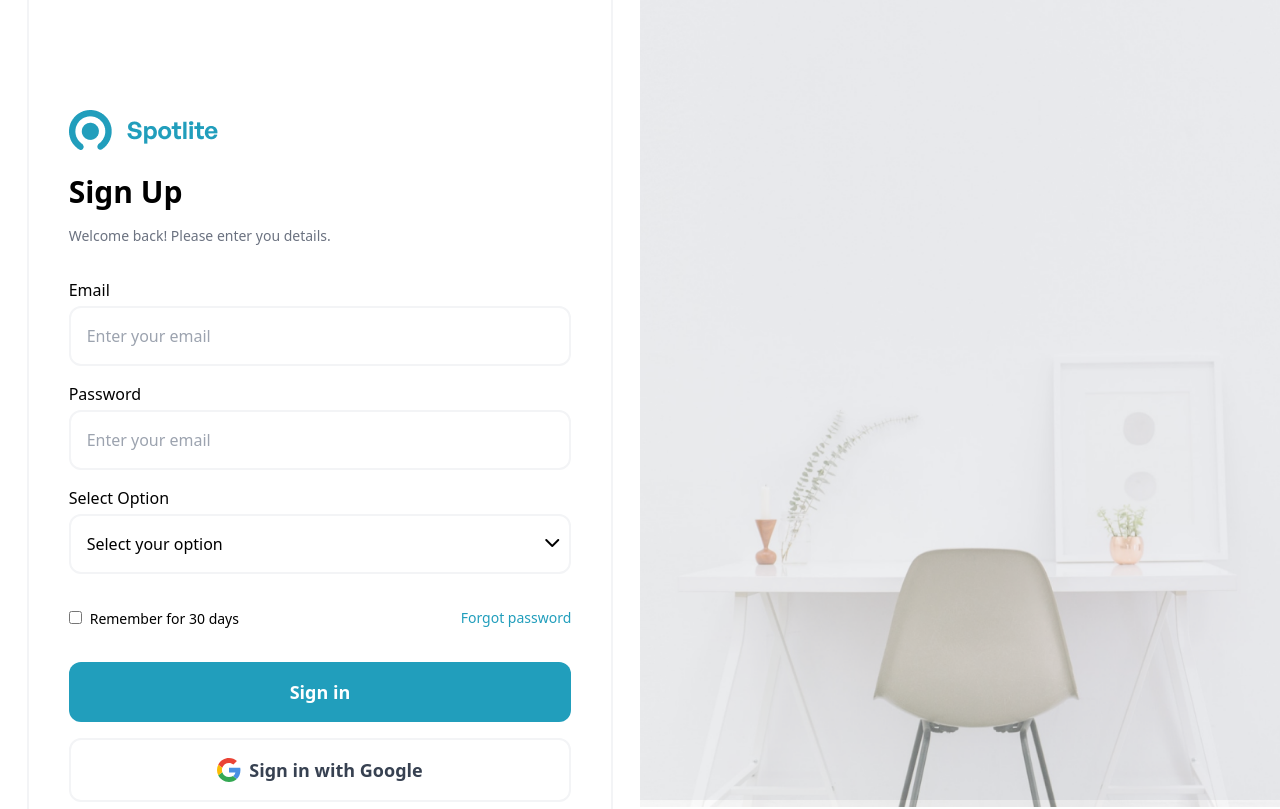
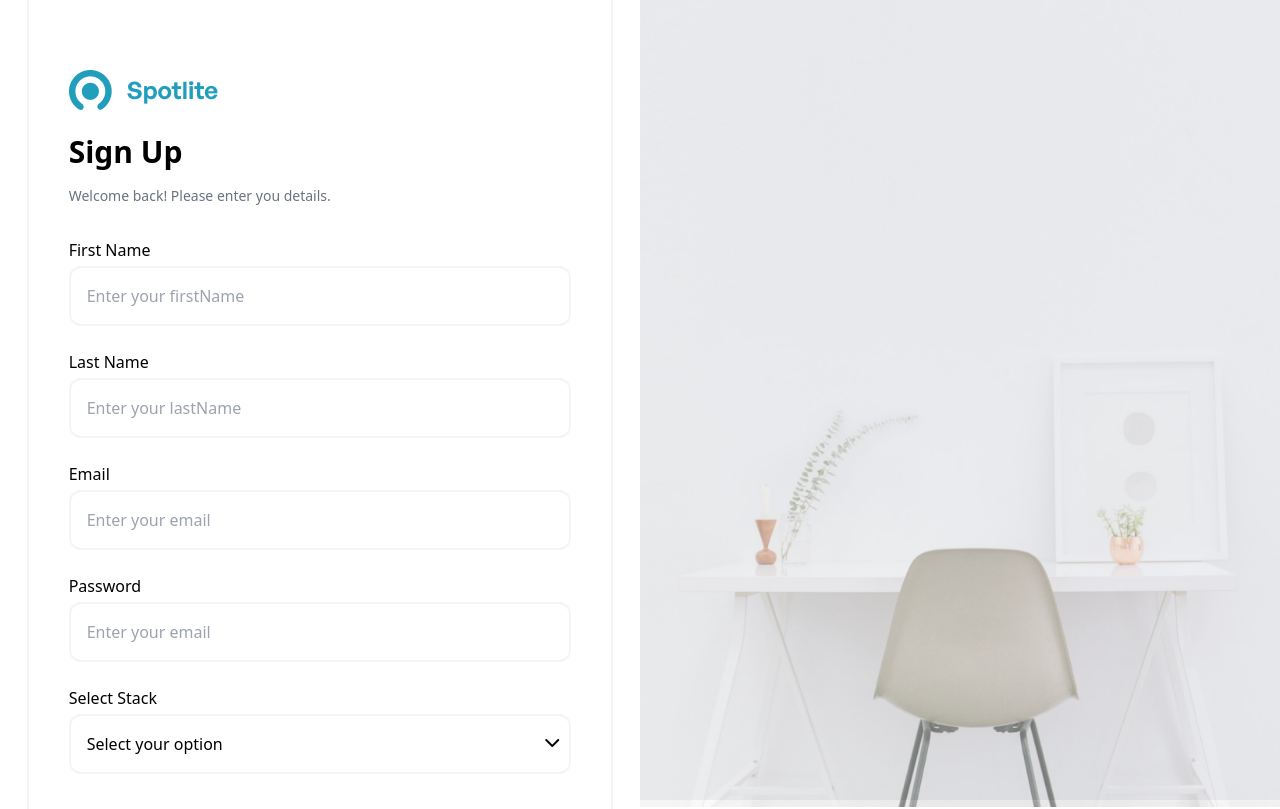
Before and after one commit to iam-ogomide/spotlight-admin, a React (Vite) app: page /register in a window 1280 px wide. Shown: the top 809 px of the page. Built offline with nearby package versions, Linux system fonts and the light colour scheme.

Commit message:
register-fix

```diff
--- a/src/routes/dashboard/Register.jsx
+++ b/src/routes/dashboard/Register.jsx
@@ -1,34 +1,51 @@
 import React from "react";
 import image from "../../assets/chsx.png";
-import { Link } from 'react-router-dom';
-import logo from "../../assets/spotlight-logo.png"
-
+import { Link } from "react-router-dom";
+import logo from "../../assets/spotlight-logo.png";
 
 const Register = () => {
     return (
         <div className="flex h-screen w-full">
-            <div className="flex w-full items-center justify-center lg:w-1/2">
-                <div className="w-11/12 max-w-[700px] rounded-3xl border-2 border-gray-100 bg-white px-10 py-20 mt-10">
-                    <img src={logo} alt="" className='mt-32'/>
-                    <h1 className="text-3xl font-semibold mt-6">Sign Up</h1>
+            <div className="mt-40 flex w-full items-center justify-center lg:w-1/2">
+                <div className="mt-10 w-11/12 max-w-[700px] rounded-3xl border-2 border-gray-100 bg-white px-10 py-20">
+                    <img
+                        src={logo}
+                        alt=""
+                        className="mt-32"
+                    />
+                    <h1 className="mt-6 text-3xl font-semibold">Sign Up</h1>
                     <p className="mt-4 text-sm font-medium text-gray-500">Welcome back! Please enter you details.</p>
                     <div className="mt-8">
-                        <div className="flex flex-col">
+                        <div className="flex flex-col mb-6">
+                            <label className="text-md font-medium">First Name</label>
+                            <input
+                                className="mt-1 w-full rounded-xl border-2 border-gray-100 bg-transparent p-4"
+                                placeholder="Enter your firstName"
+                            />
+                        </div>
+                        <div className="flex flex-col mb-6">
+                            <label className="text-md font-medium">Last Name</label>
+                            <input
+                                className="mt-1 w-full rounded-xl border-2 border-gray-100 bg-transparent p-4"
+                                placeholder="Enter your lastName"
+                            />
+                        </div>
+                        <div className="flex flex-col mb-6">
                             <label className="text-md font-medium">Email</label>
                             <input
                                 className="mt-1 w-full rounded-xl border-2 border-gray-100 bg-transparent p-4"
                                 placeholder="Enter your email"
                             />
                         </div>
-                        <div className="mt-4 flex flex-col">
+                        <div className="mt-4 flex flex-col mb-6">
                             <label className="text-md font-medium">Password</label>
                             <input
                                 className="mt-1 w-full rounded-xl border-2 border-gray-100 bg-transparent p-4"
                                 placeholder="Enter your email"
                             />
                         </div>
-                        <div className="relative mt-4 flex flex-col">
-                            <label className="text-md font-medium">Select Option</label>
+                        <div className="relative mt-4 flex flex-col mb-6">
+                            <label className="text-md font-medium">Select Stack</label>
                             <div className="relative">
                                 <select className="mt-1 w-full appearance-none rounded-xl border-2 border-gray-100 bg-transparent p-4 pr-10">
                                     <option
@@ -63,9 +80,12 @@ const Register = () => {
                             <button className="text-sm font-medium text-[#219EBC]">Forgot password</button>
                         </div>
                         <div className="mt-8 flex flex-col gap-y-4">
-                        <Link to="/dashboard"  className='active:scale-[.98] active:duration-75 transition-all hover:scale-[1.01]  ease-in-out transform py-4 bg-[#219EBC] rounded-xl text-white font-bold text-lg items-center text-center'>
-              Sign in
-              </Link>
+                            <Link
+                                to="/dashboard"
+                                className="transform items-center rounded-xl bg-[#219EBC] py-4 text-center text-lg font-bold text-white transition-all ease-in-out hover:scale-[1.01] active:scale-[.98] active:duration-75"
+                            >
+                                Sign in
+                            </Link>
                             <button className="flex transform items-center justify-center gap-2 rounded-xl border-2 border-gray-100 py-4 text-lg font-semibold text-gray-700 transition-all ease-in-out hover:scale-[1.01] active:scale-[.98] active:duration-75">
                                 <svg
                                     width="24"
@@ -96,7 +116,12 @@ const Register = () => {
                         </div>
                         <div className="mt-8 flex items-center justify-center">
                             <p className="text-base font-medium">Already have an account?</p>
-                            <Link to="/" className="ml-2 text-base font-medium text-[#219EBC]">Sign in</Link>
+                            <Link
+                                to="/"
+                                className="ml-2 text-base font-medium text-[#219EBC]"
+                            >
+                                Sign in
+                            </Link>
                         </div>
                     </div>
                 </div>
```
